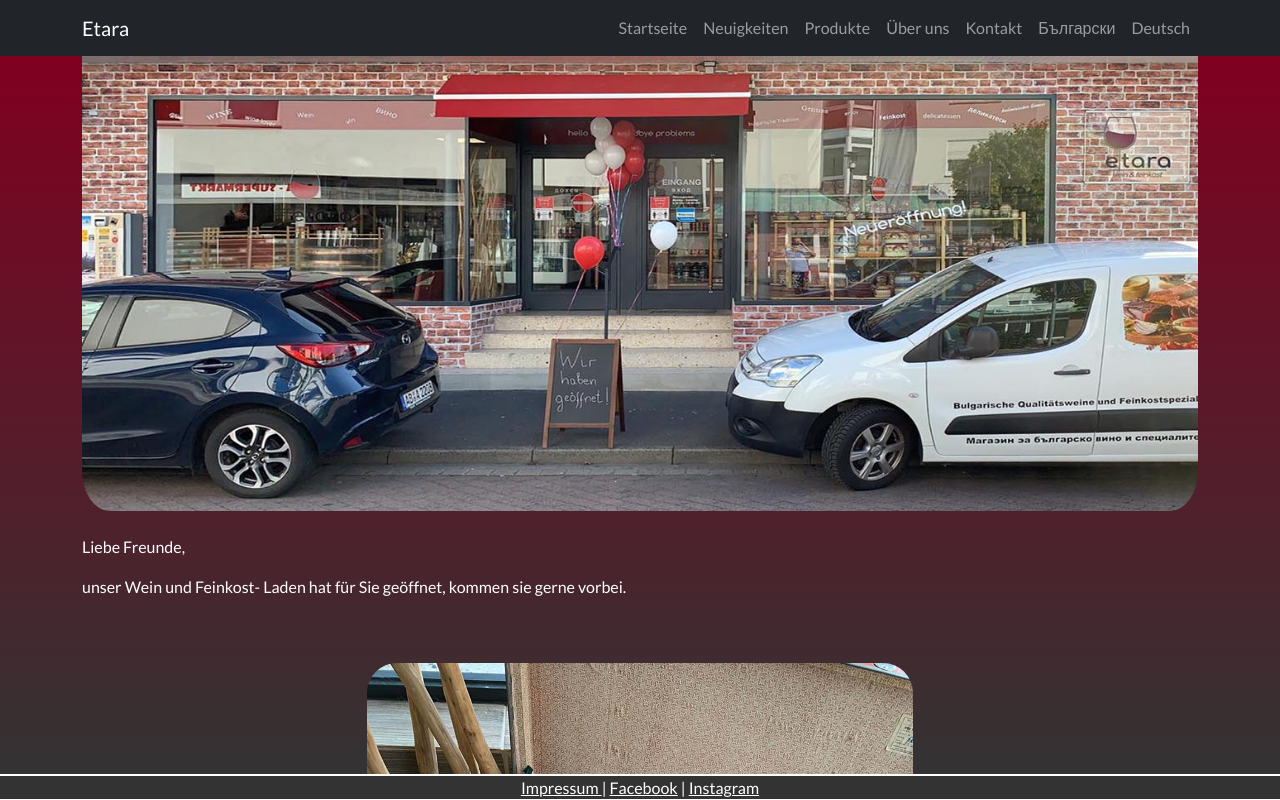
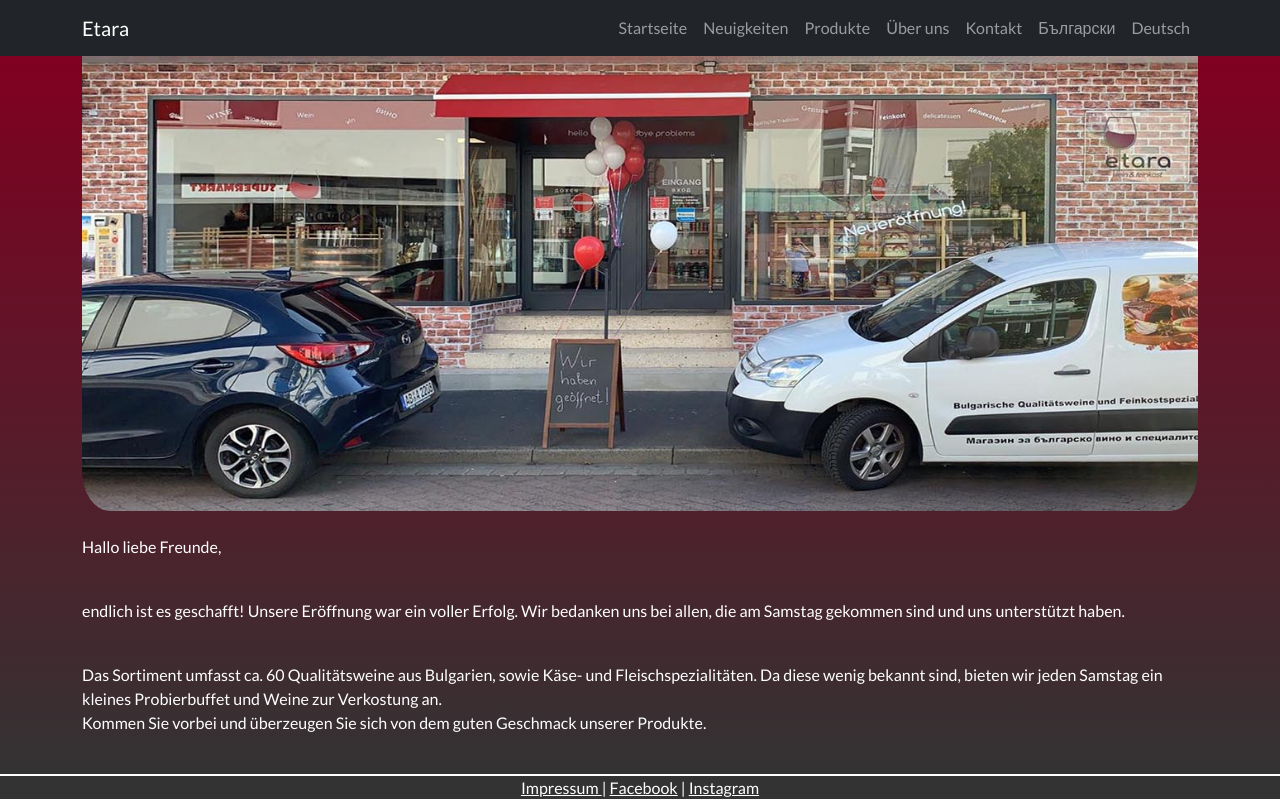
Before and after one commit to bgolemanov/etaraweb, a React (Create React App) app in the folder etara/: page /news in a window 1280 px wide. Built offline with nearby package versions, Linux system fonts and the light colour scheme.

Commit message:
news updated

```diff
--- a/etara/public/locales/de/translation.json
+++ b/etara/public/locales/de/translation.json
@@ -18,8 +18,12 @@
         "part2": "Erleben Sie eine kulinarische Entdeckungsreise durch das Land der Thraker, Slawen und Bulgaren."
     },
     "news": {
-        "part1": "Liebe Freunde,",
-        "part2": "unser Wein und Feinkost- Laden hat für Sie geöffnet, kommen sie gerne vorbei."
+        "part1": "Hallo liebe Freunde,",
+        "part2": "endlich ist es geschafft! Unsere Eröffnung war ein voller Erfolg. Wir bedanken uns bei allen, die am Samstag gekommen sind und uns unterstützt haben.",
+        "part3": "Das Sortiment umfasst ca. 60 Qualitätsweine aus Bulgarien, sowie Käse- und Fleischspezialitäten. Da diese wenig bekannt sind, bieten wir jeden Samstag ein kleines Probierbuffet und Weine zur Verkostung an.",
+        "part4": "Kommen Sie vorbei und überzeugen Sie sich von dem guten Geschmack unserer Produkte.",
+        "part5": "Wir freuen uns auf Sie!",
+        "part6": "Ihre Familie Angelov"
     },
     "products": {
         "part1": "Bugarische Qualitätsprodukte:",
--- a/etara/src/pages/News.js
+++ b/etara/src/pages/News.js
@@ -23,7 +23,14 @@ function News() {
         </Row>
         <br />
         <p>{t('news.part1')}</p>
+        <br />
         <p>{t('news.part2')}</p>
+        <br />
+        <p>{t('news.part3')}<br />
+        {t('news.part4')}</p>
+        <br />
+        <p>{t('news.part5')}<br />
+        {t('news.part6')}</p>
         <br />
         <br />
         <Row>
```
Also changed, not shown: etara/public/locales/bg/translation.json (+6 -2 lines).
